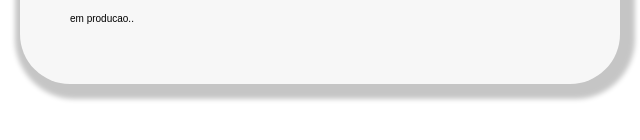
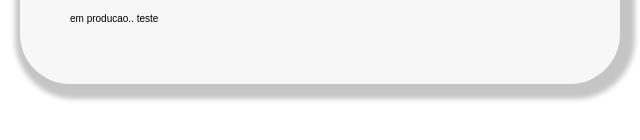
Before and after one commit to GBabler/comandos-git, a plain HTML site: page index.html in a window 1280 px wide. Shown: the part 520-660 px from the top of the page, 320-960 px from the left. Drawn offline with Linux system fonts and the light colour scheme.

Commit message:
comparacao

```diff
--- a/index.html
+++ b/index.html
@@ -30,7 +30,7 @@
             <p><b>$ git add "nome-especifico" </b>: pode ser usado para adicionar algo modificado aparte</p>
         </article>
 
-        <p class="producao">em producao..</p>
+        <p class="producao">em producao.. teste</p>
     </main>
 </body>
 </html>
```
